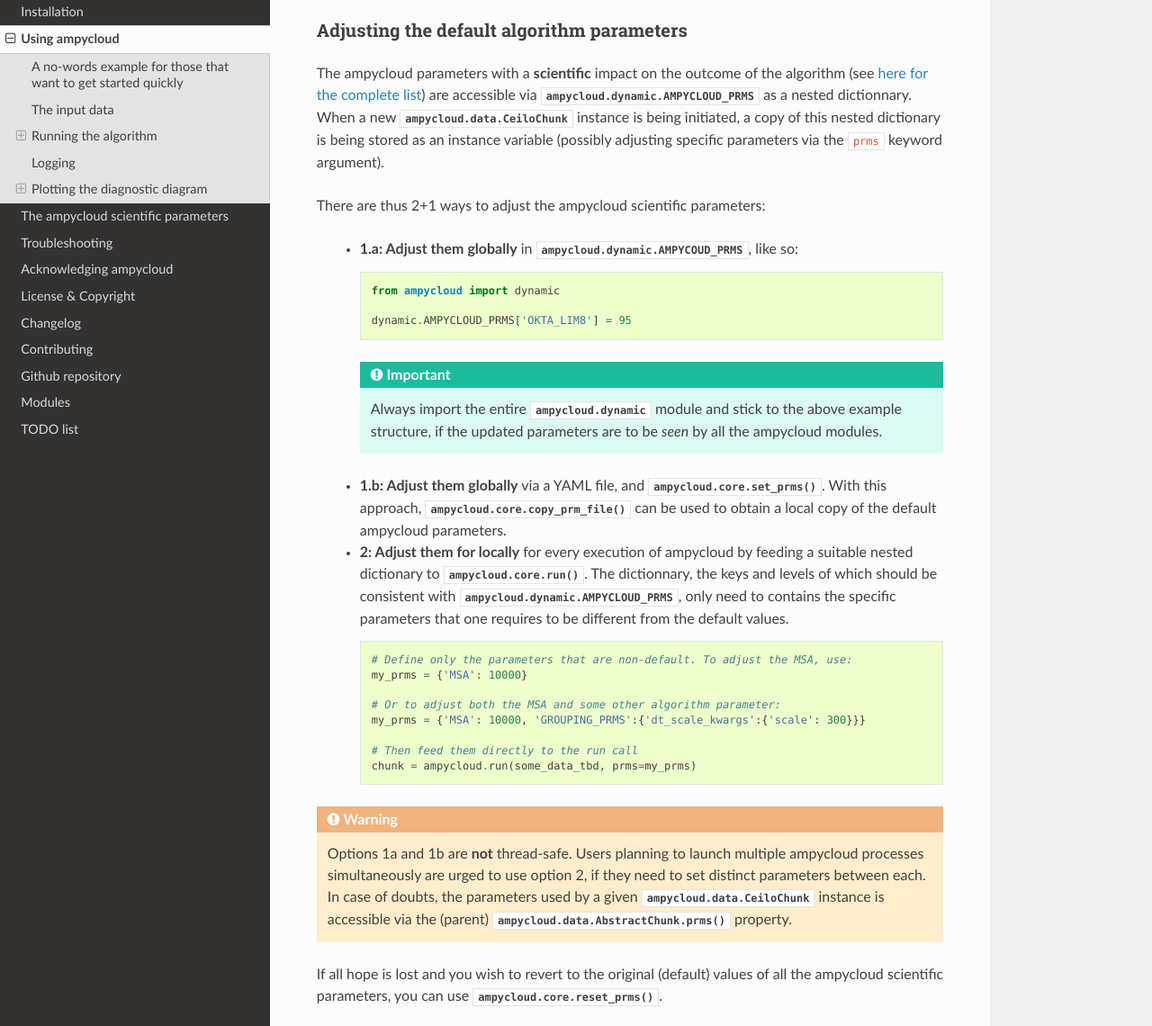
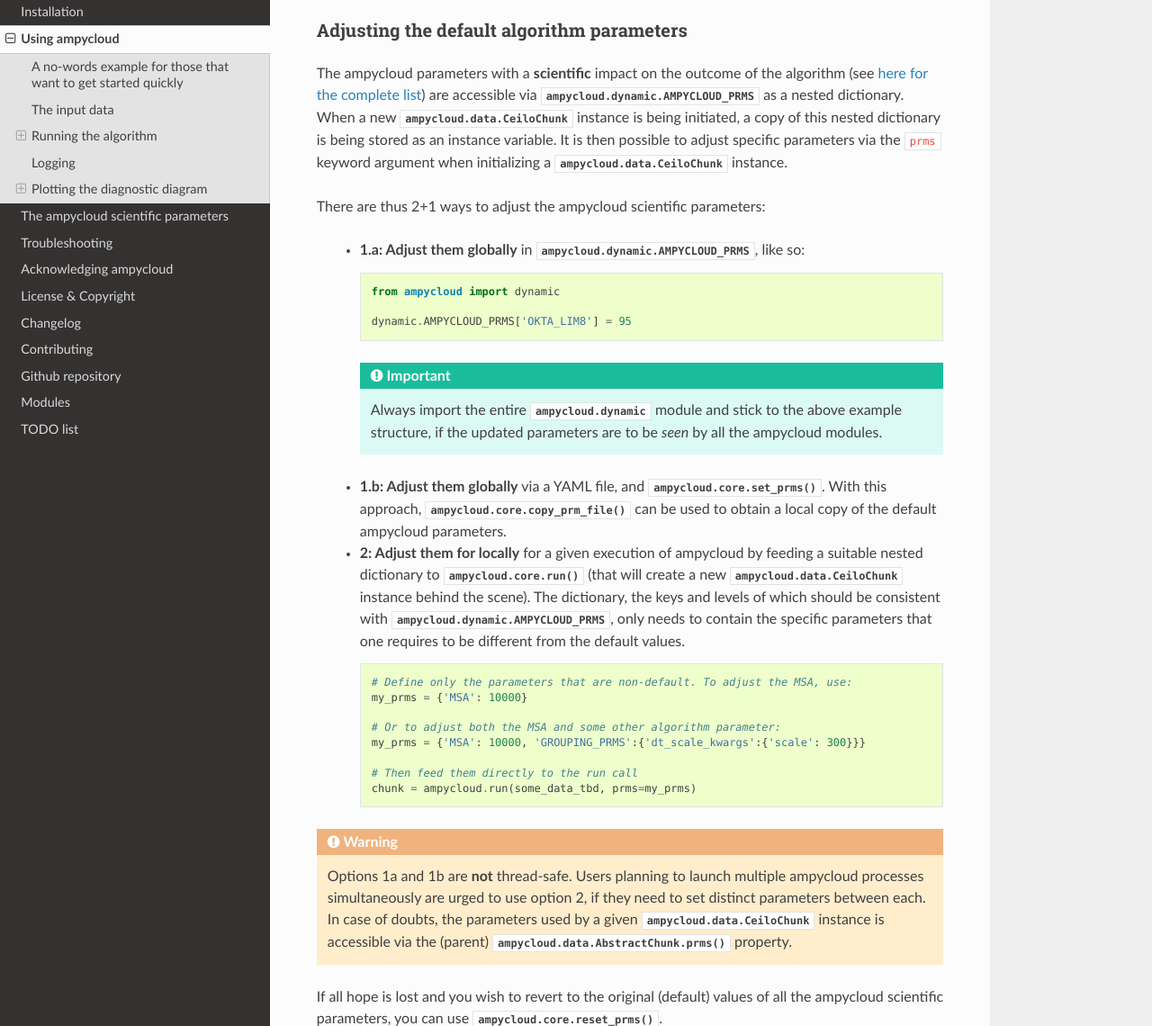
Before and after one commit to MeteoSwiss/ampycloud, a Sphinx documentation site: the page built from docs/source/running.rst, in a window 1280 px wide and 1400 px high, scrolled down 1963 px, cut to the strip 162-1302 px from the top of the window. Shown: the whole strip at 90% size. Built offline with Sphinx 7.4.7 and the Read the Docs theme 2.0.0, drawn with Linux system fonts in a browser that asks for light colours; pages that are not in the unit, such as notebooks, are missing from menus.

Commit message:
Implement review feedback

```diff
--- a/docs/source/running.rst
+++ b/docs/source/running.rst
@@ -99,14 +99,14 @@ Adjusting the default algorithm parameters
 
 The ampycloud parameters with a **scientific** impact on the outcome of the algorithm
 (see :ref:`here for the complete list <parameters:The ampycloud scientific parameters>`)
-are accessible via :py:data:`ampycloud.dynamic.AMPYCLOUD_PRMS` as a nested dictionnary. When a new
+are accessible via :py:data:`ampycloud.dynamic.AMPYCLOUD_PRMS` as a nested dictionary. When a new
 :py:class:`ampycloud.data.CeiloChunk` instance is being initiated, a copy of this nested dictionary
-is being stored as an instance variable (possibly adjusting specific parameters via the ``prms``
-keyword argument).
+is being stored as an instance variable. It is then possible to adjust specific parameters via the
+``prms`` keyword argument when initializing a :py:class:`ampycloud.data.CeiloChunk` instance.
 
 There are thus 2+1 ways to adjust the ampycloud scientific parameters:
 
-    * **1.a: Adjust them globally** in :py:data:`ampycloud.dynamic.AMPYCOUD_PRMS`, like so:
+    * **1.a: Adjust them globally** in :py:data:`ampycloud.dynamic.AMPYCLOUD_PRMS`, like so:
       ::
 
           from ampycloud import dynamic
@@ -126,10 +126,12 @@ There are thus 2+1 ways to adjust the ampycloud scientific parameters:
       copy of the default ampycloud parameters.
 
 
-    * **2: Adjust them for locally** for every execution of ampycloud by feeding a suitable nested
-      dictionary to :py:func:`ampycloud.core.run`. The dictionnary, the keys and levels of which
-      should be consistent with :py:data:`ampycloud.dynamic.AMPYCLOUD_PRMS`, only need to contains
-      the specific parameters that one requires to be different from the default values.
+    * **2: Adjust them for locally** for a given execution of ampycloud by feeding a suitable
+      nested dictionary to :py:func:`ampycloud.core.run` (that will create a new
+      :py:class:`ampycloud.data.CeiloChunk` instance behind the scene). The dictionary, the keys
+      and levels of which should be consistent with :py:data:`ampycloud.dynamic.AMPYCLOUD_PRMS`,
+      only needs to contain the specific parameters that one requires to be different from the
+      default values.
       ::
 
           # Define only the parameters that are non-default. To adjust the MSA, use:
```
Also changed, not shown: 2 other files.
